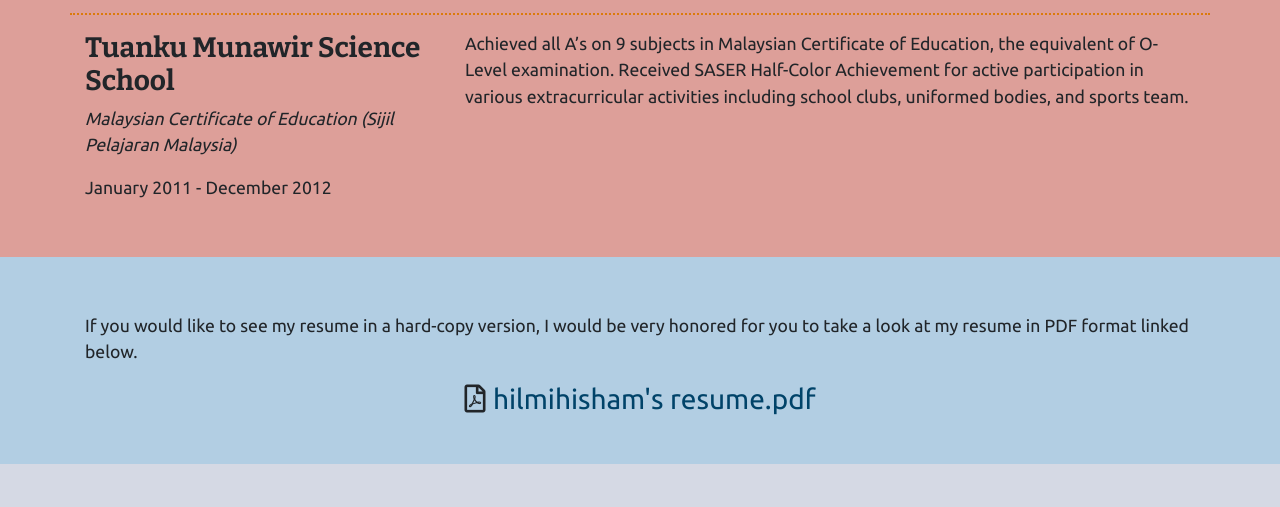
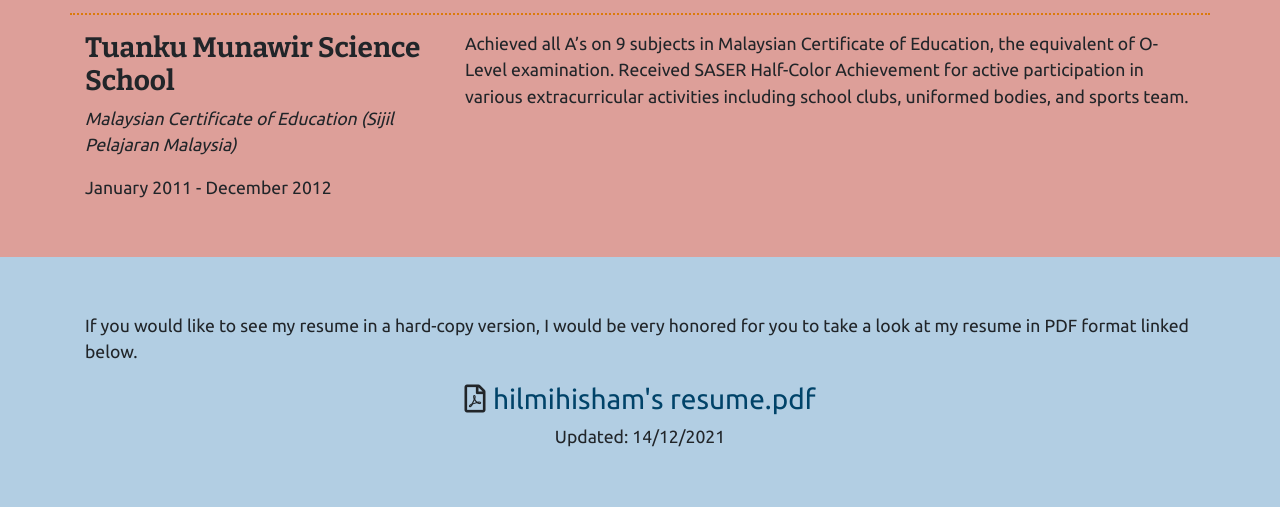
Before and after one commit to hilmihisham/hilmihisham.github.io, a plain HTML site: page resume-page.html in a window 1280 px wide. Shown: the part 3455-3962 px from the top of the page. Drawn offline with nearby package versions, Linux system fonts and the light colour scheme.

Commit message:
updating resume pdf

```diff
--- a/resume-page.html
+++ b/resume-page.html
@@ -249,6 +249,7 @@
             <div class="container">
                 <p class="pt-3">If you would like to see my resume in a hard-copy version, I would be very honored for you to take a look at my resume in PDF format linked below.</p>
                 <p class="h3" style="text-align: center"><i class="far fa-file-pdf"></i> <a href="files/Resume-MuhammadHilmiBadrolHisham.pdf" class="my-links">hilmihisham's resume.pdf</a></p>
+                <p style="text-align: center">Updated: 14/12/2021</p>
             </div>
         </section>
 
```
Also changed, not shown: 1 other file.
